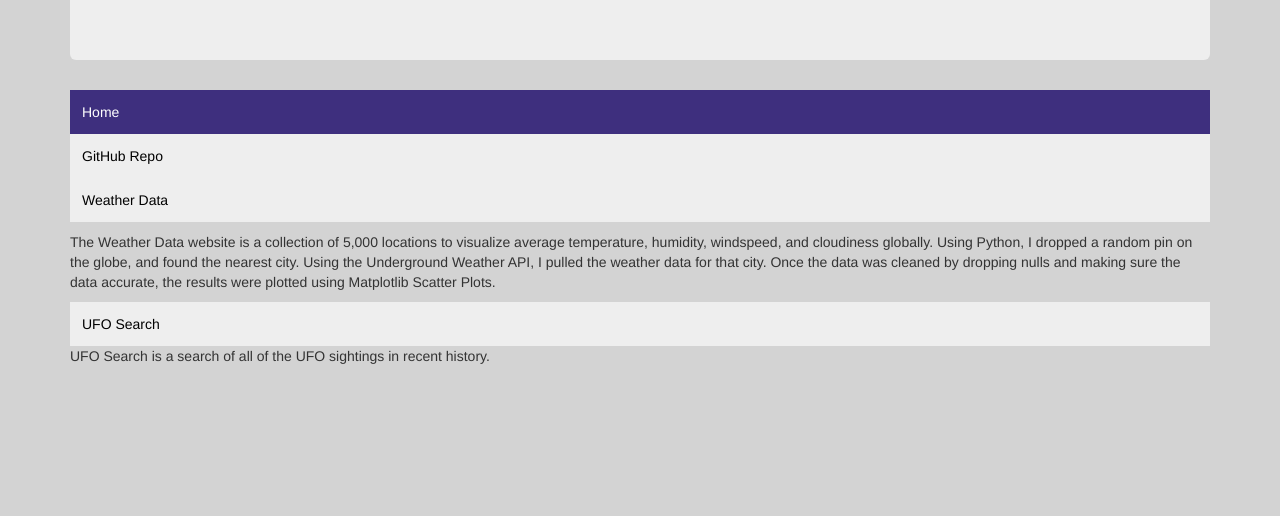
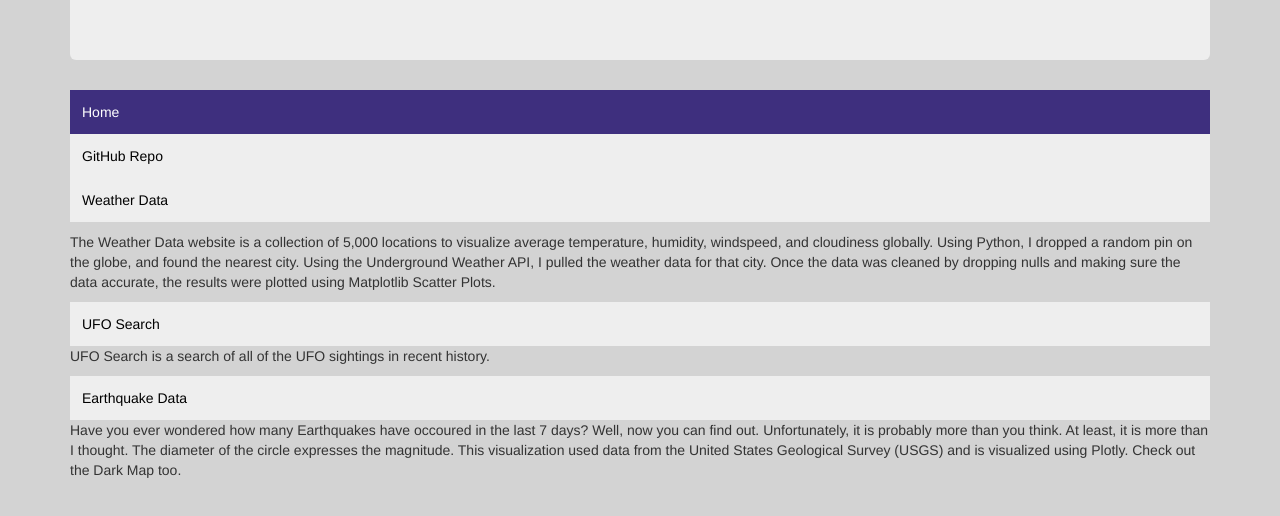
Before and after one commit to mlubin2/mlubin2.github.io, a plain HTML site: page index.html in a window 1280 px wide. Shown: the part 180-696 px from the top of the page. Drawn offline with nearby package versions, Linux system fonts and the light colour scheme.

Commit message:
Leaflet Earthquake map

```diff
--- a/index.html
+++ b/index.html
@@ -30,6 +30,10 @@
                         <p>
                             UFO Search is a search of all of the UFO sightings in recent history.
                         </p>
+                        <a href="VisualizingWithLeaflet/index.html">Earthquake Data</a>
+                        <p>
+                            Have you ever wondered how many Earthquakes have occoured in the last 7 days? Well, now you can find out. Unfortunately, it is probably more than you think. At least, it is more than I thought. The diameter of the circle expresses the magnitude. This visualization used data from the United States Geological Survey (USGS) and is visualized using Plotly. Check out the Dark Map too.
+                        </p>
 
                       </div>
                 </div>
```
